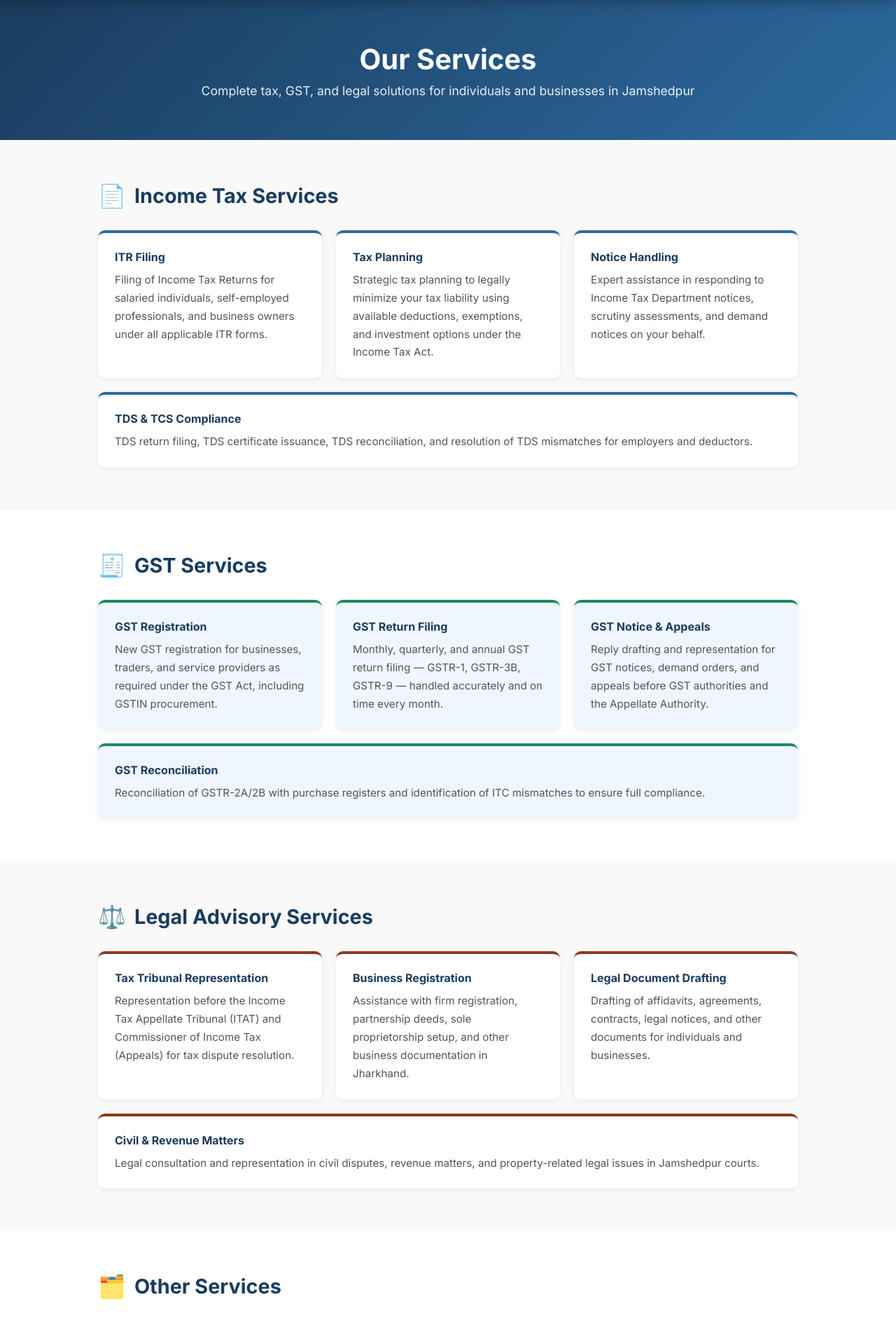
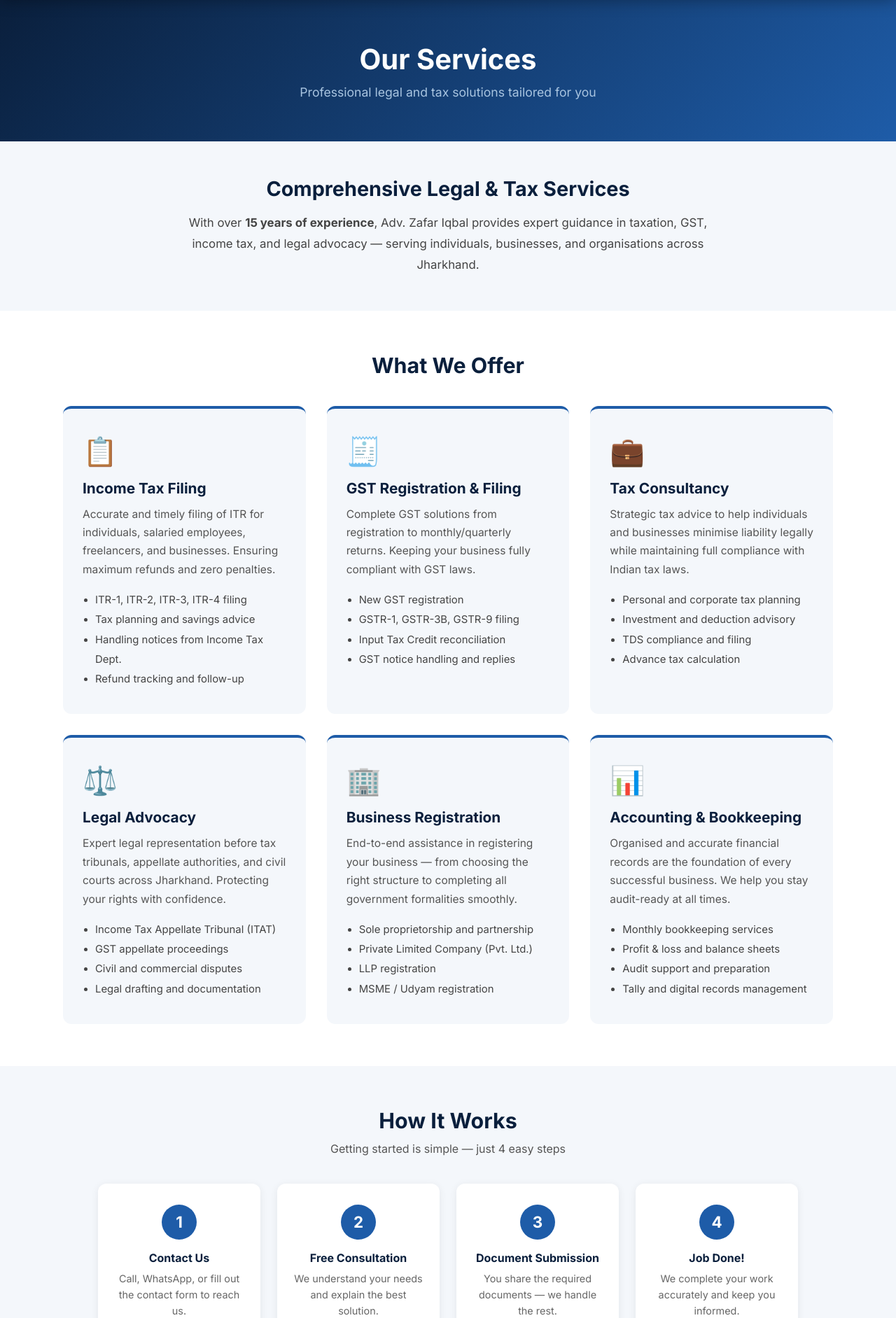
Before and after one commit to minzaiqbal/fathers-website, a Flask app: page /services in a window 1280 px wide. Shown: the part 68-1951 px from the top of the page at 70% size. Run offline with Flask 3, Linux system fonts and the light colour scheme.

Commit message:
Beautified services.html

```diff
--- a/templates/services.html
+++ b/templates/services.html
@@ -1,159 +1,169 @@
 {% extends "base.html" %}
-
-{% block title %}Our Services - Tax Consultant & Advocate{% endblock %}
-
+{% block title %}Services – Adv. Zafar Iqbal{% endblock %}
 {% block content %}
 
 <!-- Page Header -->
-<section style="background: linear-gradient(135deg, #1a3c5e, #2d6a9f); color: white; padding: 60px 20px; text-align: center;">
-  <div style="max-width: 800px; margin: 0 auto;">
-    <h1 style="font-size: 2.5rem; margin-bottom: 10px;">Our Services</h1>
-    <p style="font-size: 1.1rem; opacity: 0.9;">Complete tax, GST, and legal solutions for individuals and businesses in Jamshedpur</p>
+<div style="background: linear-gradient(135deg, #0a1f3c 0%, #1e5ca8 100%); padding: 60px 20px; text-align: center;">
+  <h1 style="color: #ffffff; font-family: 'Inter', sans-serif; font-size: 2.5rem; font-weight: 700; margin: 0 0 12px 0;">Our Services</h1>
+  <p style="color: #a8c4e0; font-family: 'Inter', sans-serif; font-size: 1.1rem; margin: 0;">Professional legal and tax solutions tailored for you</p>
+</div>
+
+<!-- Intro Section -->
+<div style="background: #f4f7fb; padding: 50px 20px; text-align: center;">
+  <div style="max-width: 750px; margin: 0 auto;">
+    <h2 style="color: #0a1f3c; font-family: 'Inter', sans-serif; font-size: 1.8rem; font-weight: 700; margin-bottom: 16px;">Comprehensive Legal & Tax Services</h2>
+    <p style="color: #444; font-family: 'Inter', sans-serif; font-size: 1.05rem; line-height: 1.8; margin: 0;">
+      With over <strong>15 years of experience</strong>, Adv. Zafar Iqbal provides expert guidance in taxation, GST, income tax, and legal advocacy — serving individuals, businesses, and organisations across Jharkhand.
+    </p>
   </div>
-</section>
+</div>
 
-<!-- Income Tax Services -->
-<section style="padding: 60px 20px; background: #f9f9f9;">
-  <div style="max-width: 1000px; margin: 0 auto;">
+<!-- Service Cards Grid -->
+<div style="background: #ffffff; padding: 60px 20px;">
+  <div style="max-width: 1100px; margin: 0 auto;">
 
-    <div style="display: flex; align-items: center; gap: 12px; margin-bottom: 30px;">
-      <span style="font-size: 2rem;">📄</span>
-      <h2 style="color: #1a3c5e; font-size: 1.8rem;">Income Tax Services</h2>
-    </div>
+    <h2 style="text-align: center; color: #0a1f3c; font-family: 'Inter', sans-serif; font-size: 1.9rem; font-weight: 700; margin-bottom: 40px;">What We Offer</h2>
 
-    <div style="display: flex; flex-wrap: wrap; gap: 20px;">
+    <div style="display: grid; grid-template-columns: repeat(auto-fit, minmax(300px, 1fr)); gap: 30px;">
 
-      <div style="background: white; border-radius: 10px; padding: 24px; flex: 1; min-width: 260px; box-shadow: 0 2px 8px rgba(0,0,0,0.07); border-top: 4px solid #2d6a9f;">
-        <h4 style="color: #1a3c5e; margin-bottom: 10px;">ITR Filing</h4>
-        <p style="color: #555; line-height: 1.7; font-size: 0.95rem;">Filing of Income Tax Returns for salaried individuals, self-employed professionals, and business owners under all applicable ITR forms.</p>
+      <!-- Card 1: Income Tax -->
+      <div style="background: #f4f7fb; border-radius: 12px; padding: 36px 28px; border-top: 4px solid #1e5ca8; transition: box-shadow 0.3s;">
+        <div style="font-size: 2.5rem; margin-bottom: 16px;">📋</div>
+        <h3 style="color: #0a1f3c; font-family: 'Inter', sans-serif; font-size: 1.3rem; font-weight: 700; margin: 0 0 12px 0;">Income Tax Filing</h3>
+        <p style="color: #555; font-family: 'Inter', sans-serif; font-size: 0.97rem; line-height: 1.7; margin: 0 0 16px 0;">
+          Accurate and timely filing of ITR for individuals, salaried employees, freelancers, and businesses. Ensuring maximum refunds and zero penalties.
+        </p>
+        <ul style="color: #444; font-family: 'Inter', sans-serif; font-size: 0.93rem; line-height: 1.9; padding-left: 18px; margin: 0;">
+          <li>ITR-1, ITR-2, ITR-3, ITR-4 filing</li>
+          <li>Tax planning and savings advice</li>
+          <li>Handling notices from Income Tax Dept.</li>
+          <li>Refund tracking and follow-up</li>
+        </ul>
       </div>
 
-      <div style="background: white; border-radius: 10px; padding: 24px; flex: 1; min-width: 260px; box-shadow: 0 2px 8px rgba(0,0,0,0.07); border-top: 4px solid #2d6a9f;">
-        <h4 style="color: #1a3c5e; margin-bottom: 10px;">Tax Planning</h4>
-        <p style="color: #555; line-height: 1.7; font-size: 0.95rem;">Strategic tax planning to legally minimize your tax liability using available deductions, exemptions, and investment options under the Income Tax Act.</p>
+      <!-- Card 2: GST -->
+      <div style="background: #f4f7fb; border-radius: 12px; padding: 36px 28px; border-top: 4px solid #1e5ca8;">
+        <div style="font-size: 2.5rem; margin-bottom: 16px;">🧾</div>
+        <h3 style="color: #0a1f3c; font-family: 'Inter', sans-serif; font-size: 1.3rem; font-weight: 700; margin: 0 0 12px 0;">GST Registration & Filing</h3>
+        <p style="color: #555; font-family: 'Inter', sans-serif; font-size: 0.97rem; line-height: 1.7; margin: 0 0 16px 0;">
+          Complete GST solutions from registration to monthly/quarterly returns. Keeping your business fully compliant with GST laws.
+        </p>
+        <ul style="color: #444; font-family: 'Inter', sans-serif; font-size: 0.93rem; line-height: 1.9; padding-left: 18px; margin: 0;">
+          <li>New GST registration</li>
+          <li>GSTR-1, GSTR-3B, GSTR-9 filing</li>
+          <li>Input Tax Credit reconciliation</li>
+          <li>GST notice handling and replies</li>
+        </ul>
       </div>
 
-      <div style="background: white; border-radius: 10px; padding: 24px; flex: 1; min-width: 260px; box-shadow: 0 2px 8px rgba(0,0,0,0.07); border-top: 4px solid #2d6a9f;">
-        <h4 style="color: #1a3c5e; margin-bottom: 10px;">Notice Handling</h4>
-        <p style="color: #555; line-height: 1.7; font-size: 0.95rem;">Expert assistance in responding to Income Tax Department notices, scrutiny assessments, and demand notices on your behalf.</p>
+      <!-- Card 3: Tax Consultancy -->
+      <div style="background: #f4f7fb; border-radius: 12px; padding: 36px 28px; border-top: 4px solid #1e5ca8;">
+        <div style="font-size: 2.5rem; margin-bottom: 16px;">💼</div>
+        <h3 style="color: #0a1f3c; font-family: 'Inter', sans-serif; font-size: 1.3rem; font-weight: 700; margin: 0 0 12px 0;">Tax Consultancy</h3>
+        <p style="color: #555; font-family: 'Inter', sans-serif; font-size: 0.97rem; line-height: 1.7; margin: 0 0 16px 0;">
+          Strategic tax advice to help individuals and businesses minimise liability legally while maintaining full compliance with Indian tax laws.
+        </p>
+        <ul style="color: #444; font-family: 'Inter', sans-serif; font-size: 0.93rem; line-height: 1.9; padding-left: 18px; margin: 0;">
+          <li>Personal and corporate tax planning</li>
+          <li>Investment and deduction advisory</li>
+          <li>TDS compliance and filing</li>
+          <li>Advance tax calculation</li>
+        </ul>
       </div>
 
-      <div style="background: white; border-radius: 10px; padding: 24px; flex: 1; min-width: 260px; box-shadow: 0 2px 8px rgba(0,0,0,0.07); border-top: 4px solid #2d6a9f;">
-        <h4 style="color: #1a3c5e; margin-bottom: 10px;">TDS & TCS Compliance</h4>
-        <p style="color: #555; line-height: 1.7; font-size: 0.95rem;">TDS return filing, TDS certificate issuance, TDS reconciliation, and resolution of TDS mismatches for employers and deductors.</p>
+      <!-- Card 4: Legal Advocacy -->
+      <div style="background: #f4f7fb; border-radius: 12px; padding: 36px 28px; border-top: 4px solid #1e5ca8;">
+        <div style="font-size: 2.5rem; margin-bottom: 16px;">⚖️</div>
+        <h3 style="color: #0a1f3c; font-family: 'Inter', sans-serif; font-size: 1.3rem; font-weight: 700; margin: 0 0 12px 0;">Legal Advocacy</h3>
+        <p style="color: #555; font-family: 'Inter', sans-serif; font-size: 0.97rem; line-height: 1.7; margin: 0 0 16px 0;">
+          Expert legal representation before tax tribunals, appellate authorities, and civil courts across Jharkhand. Protecting your rights with confidence.
+        </p>
+        <ul style="color: #444; font-family: 'Inter', sans-serif; font-size: 0.93rem; line-height: 1.9; padding-left: 18px; margin: 0;">
+          <li>Income Tax Appellate Tribunal (ITAT)</li>
+          <li>GST appellate proceedings</li>
+          <li>Civil and commercial disputes</li>
+          <li>Legal drafting and documentation</li>
+        </ul>
+      </div>
+
+      <!-- Card 5: Business Registration -->
+      <div style="background: #f4f7fb; border-radius: 12px; padding: 36px 28px; border-top: 4px solid #1e5ca8;">
+        <div style="font-size: 2.5rem; margin-bottom: 16px;">🏢</div>
+        <h3 style="color: #0a1f3c; font-family: 'Inter', sans-serif; font-size: 1.3rem; font-weight: 700; margin: 0 0 12px 0;">Business Registration</h3>
+        <p style="color: #555; font-family: 'Inter', sans-serif; font-size: 0.97rem; line-height: 1.7; margin: 0 0 16px 0;">
+          End-to-end assistance in registering your business — from choosing the right structure to completing all government formalities smoothly.
+        </p>
+        <ul style="color: #444; font-family: 'Inter', sans-serif; font-size: 0.93rem; line-height: 1.9; padding-left: 18px; margin: 0;">
+          <li>Sole proprietorship and partnership</li>
+          <li>Private Limited Company (Pvt. Ltd.)</li>
+          <li>LLP registration</li>
+          <li>MSME / Udyam registration</li>
+        </ul>
+      </div>
+
+      <!-- Card 6: Accounting -->
+      <div style="background: #f4f7fb; border-radius: 12px; padding: 36px 28px; border-top: 4px solid #1e5ca8;">
+        <div style="font-size: 2.5rem; margin-bottom: 16px;">📊</div>
+        <h3 style="color: #0a1f3c; font-family: 'Inter', sans-serif; font-size: 1.3rem; font-weight: 700; margin: 0 0 12px 0;">Accounting & Bookkeeping</h3>
+        <p style="color: #555; font-family: 'Inter', sans-serif; font-size: 0.97rem; line-height: 1.7; margin: 0 0 16px 0;">
+          Organised and accurate financial records are the foundation of every successful business. We help you stay audit-ready at all times.
+        </p>
+        <ul style="color: #444; font-family: 'Inter', sans-serif; font-size: 0.93rem; line-height: 1.9; padding-left: 18px; margin: 0;">
+          <li>Monthly bookkeeping services</li>
+          <li>Profit & loss and balance sheets</li>
+          <li>Audit support and preparation</li>
+          <li>Tally and digital records management</li>
+        </ul>
       </div>
 
     </div>
   </div>
-</section>
+</div>
 
-<!-- GST Services -->
-<section style="padding: 60px 20px; background: white;">
+<!-- Process Section -->
+<div style="background: #f4f7fb; padding: 60px 20px; text-align: center;">
   <div style="max-width: 1000px; margin: 0 auto;">
+    <h2 style="color: #0a1f3c; font-family: 'Inter', sans-serif; font-size: 1.9rem; font-weight: 700; margin-bottom: 12px;">How It Works</h2>
+    <p style="color: #555; font-family: 'Inter', sans-serif; font-size: 1rem; margin-bottom: 40px;">Getting started is simple — just 4 easy steps</p>
 
-    <div style="display: flex; align-items: center; gap: 12px; margin-bottom: 30px;">
-      <span style="font-size: 2rem;">🧾</span>
-      <h2 style="color: #1a3c5e; font-size: 1.8rem;">GST Services</h2>
-    </div>
+    <div style="display: grid; grid-template-columns: repeat(auto-fit, minmax(200px, 1fr)); gap: 24px;">
 
-    <div style="display: flex; flex-wrap: wrap; gap: 20px;">
-
-      <div style="background: #f0f6ff; border-radius: 10px; padding: 24px; flex: 1; min-width: 260px; box-shadow: 0 2px 8px rgba(0,0,0,0.07); border-top: 4px solid #1a8a5e;">
-        <h4 style="color: #1a3c5e; margin-bottom: 10px;">GST Registration</h4>
-        <p style="color: #555; line-height: 1.7; font-size: 0.95rem;">New GST registration for businesses, traders, and service providers as required under the GST Act, including GSTIN procurement.</p>
+      <div style="background: #ffffff; border-radius: 12px; padding: 30px 20px; box-shadow: 0 2px 12px rgba(0,0,0,0.07);">
+        <div style="background: #1e5ca8; color: #fff; font-family: 'Inter', sans-serif; font-size: 1.4rem; font-weight: 700; width: 50px; height: 50px; border-radius: 50%; display: flex; align-items: center; justify-content: center; margin: 0 auto 16px auto;">1</div>
+        <h4 style="color: #0a1f3c; font-family: 'Inter', sans-serif; font-weight: 700; margin: 0 0 8px 0;">Contact Us</h4>
+        <p style="color: #666; font-family: 'Inter', sans-serif; font-size: 0.9rem; line-height: 1.6; margin: 0;">Call, WhatsApp, or fill out the contact form to reach us.</p>
       </div>
 
-      <div style="background: #f0f6ff; border-radius: 10px; padding: 24px; flex: 1; min-width: 260px; box-shadow: 0 2px 8px rgba(0,0,0,0.07); border-top: 4px solid #1a8a5e;">
-        <h4 style="color: #1a3c5e; margin-bottom: 10px;">GST Return Filing</h4>
-        <p style="color: #555; line-height: 1.7; font-size: 0.95rem;">Monthly, quarterly, and annual GST return filing — GSTR-1, GSTR-3B, GSTR-9 — handled accurately and on time every month.</p>
+      <div style="background: #ffffff; border-radius: 12px; padding: 30px 20px; box-shadow: 0 2px 12px rgba(0,0,0,0.07);">
+        <div style="background: #1e5ca8; color: #fff; font-family: 'Inter', sans-serif; font-size: 1.4rem; font-weight: 700; width: 50px; height: 50px; border-radius: 50%; display: flex; align-items: center; justify-content: center; margin: 0 auto 16px auto;">2</div>
+        <h4 style="color: #0a1f3c; font-family: 'Inter', sans-serif; font-weight: 700; margin: 0 0 8px 0;">Free Consultation</h4>
+        <p style="color: #666; font-family: 'Inter', sans-serif; font-size: 0.9rem; line-height: 1.6; margin: 0;">We understand your needs and explain the best solution.</p>
       </div>
 
-      <div style="background: #f0f6ff; border-radius: 10px; padding: 24px; flex: 1; min-width: 260px; box-shadow: 0 2px 8px rgba(0,0,0,0.07); border-top: 4px solid #1a8a5e;">
-        <h4 style="color: #1a3c5e; margin-bottom: 10px;">GST Notice & Appeals</h4>
-        <p style="color: #555; line-height: 1.7; font-size: 0.95rem;">Reply drafting and representation for GST notices, demand orders, and appeals before GST authorities and the Appellate Authority.</p>
+      <div style="background: #ffffff; border-radius: 12px; padding: 30px 20px; box-shadow: 0 2px 12px rgba(0,0,0,0.07);">
+        <div style="background: #1e5ca8; color: #fff; font-family: 'Inter', sans-serif; font-size: 1.4rem; font-weight: 700; width: 50px; height: 50px; border-radius: 50%; display: flex; align-items: center; justify-content: center; margin: 0 auto 16px auto;">3</div>
+        <h4 style="color: #0a1f3c; font-family: 'Inter', sans-serif; font-weight: 700; margin: 0 0 8px 0;">Document Submission</h4>
+        <p style="color: #666; font-family: 'Inter', sans-serif; font-size: 0.9rem; line-height: 1.6; margin: 0;">You share the required documents — we handle the rest.</p>
       </div>
 
-      <div style="background: #f0f6ff; border-radius: 10px; padding: 24px; flex: 1; min-width: 260px; box-shadow: 0 2px 8px rgba(0,0,0,0.07); border-top: 4px solid #1a8a5e;">
-        <h4 style="color: #1a3c5e; margin-bottom: 10px;">GST Reconciliation</h4>
-        <p style="color: #555; line-height: 1.7; font-size: 0.95rem;">Reconciliation of GSTR-2A/2B with purchase registers and identification of ITC mismatches to ensure full compliance.</p>
+      <div style="background: #ffffff; border-radius: 12px; padding: 30px 20px; box-shadow: 0 2px 12px rgba(0,0,0,0.07);">
+        <div style="background: #1e5ca8; color: #fff; font-family: 'Inter', sans-serif; font-size: 1.4rem; font-weight: 700; width: 50px; height: 50px; border-radius: 50%; display: flex; align-items: center; justify-content: center; margin: 0 auto 16px auto;">4</div>
+        <h4 style="color: #0a1f3c; font-family: 'Inter', sans-serif; font-weight: 700; margin: 0 0 8px 0;">Job Done!</h4>
+        <p style="color: #666; font-family: 'Inter', sans-serif; font-size: 0.9rem; line-height: 1.6; margin: 0;">We complete your work accurately and keep you informed.</p>
       </div>
 
     </div>
   </div>
-</section>
+</div>
 
-<!-- Legal Services -->
-<section style="padding: 60px 20px; background: #f9f9f9;">
-  <div style="max-width: 1000px; margin: 0 auto;">
-
-    <div style="display: flex; align-items: center; gap: 12px; margin-bottom: 30px;">
-      <span style="font-size: 2rem;">⚖️</span>
-      <h2 style="color: #1a3c5e; font-size: 1.8rem;">Legal Advisory Services</h2>
-    </div>
-
-    <div style="display: flex; flex-wrap: wrap; gap: 20px;">
-
-      <div style="background: white; border-radius: 10px; padding: 24px; flex: 1; min-width: 260px; box-shadow: 0 2px 8px rgba(0,0,0,0.07); border-top: 4px solid #8a3a1a;">
-        <h4 style="color: #1a3c5e; margin-bottom: 10px;">Tax Tribunal Representation</h4>
-        <p style="color: #555; line-height: 1.7; font-size: 0.95rem;">Representation before the Income Tax Appellate Tribunal (ITAT) and Commissioner of Income Tax (Appeals) for tax dispute resolution.</p>
-      </div>
-
-      <div style="background: white; border-radius: 10px; padding: 24px; flex: 1; min-width: 260px; box-shadow: 0 2px 8px rgba(0,0,0,0.07); border-top: 4px solid #8a3a1a;">
-        <h4 style="color: #1a3c5e; margin-bottom: 10px;">Business Registration</h4>
-        <p style="color: #555; line-height: 1.7; font-size: 0.95rem;">Assistance with firm registration, partnership deeds, sole proprietorship setup, and other business documentation in Jharkhand.</p>
-      </div>
-
-      <div style="background: white; border-radius: 10px; padding: 24px; flex: 1; min-width: 260px; box-shadow: 0 2px 8px rgba(0,0,0,0.07); border-top: 4px solid #8a3a1a;">
-        <h4 style="color: #1a3c5e; margin-bottom: 10px;">Legal Document Drafting</h4>
-        <p style="color: #555; line-height: 1.7; font-size: 0.95rem;">Drafting of affidavits, agreements, contracts, legal notices, and other documents for individuals and businesses.</p>
-      </div>
-
-      <div style="background: white; border-radius: 10px; padding: 24px; flex: 1; min-width: 260px; box-shadow: 0 2px 8px rgba(0,0,0,0.07); border-top: 4px solid #8a3a1a;">
-        <h4 style="color: #1a3c5e; margin-bottom: 10px;">Civil & Revenue Matters</h4>
-        <p style="color: #555; line-height: 1.7; font-size: 0.95rem;">Legal consultation and representation in civil disputes, revenue matters, and property-related legal issues in Jamshedpur courts.</p>
-      </div>
-
-    </div>
+<!-- CTA Section -->
+<div style="background: linear-gradient(135deg, #0a1f3c 0%, #1e5ca8 100%); padding: 60px 20px; text-align: center;">
+  <h2 style="color: #ffffff; font-family: 'Inter', sans-serif; font-size: 2rem; font-weight: 700; margin: 0 0 14px 0;">Need Help With Any of These Services?</h2>
+  <p style="color: #a8c4e0; font-family: 'Inter', sans-serif; font-size: 1.05rem; margin: 0 0 30px 0;">Get in touch today — first consultation is always free!</p>
+  <div style="display: flex; gap: 16px; justify-content: center; flex-wrap: wrap;">
+    <a href="/contact" style="background: #ffffff; color: #0a1f3c; font-family: 'Inter', sans-serif; font-weight: 700; font-size: 1rem; padding: 14px 32px; border-radius: 8px; text-decoration: none;">📩 Contact Us</a>
+    <a href="https://wa.me/919835167520" target="_blank" style="background: #25D366; color: #ffffff; font-family: 'Inter', sans-serif; font-weight: 700; font-size: 1rem; padding: 14px 32px; border-radius: 8px; text-decoration: none;">💬 WhatsApp Us</a>
   </div>
-</section>
-
-<!-- Other Services -->
-<section style="padding: 60px 20px; background: white;">
-  <div style="max-width: 1000px; margin: 0 auto;">
-
-    <div style="display: flex; align-items: center; gap: 12px; margin-bottom: 30px;">
-      <span style="font-size: 2rem;">🗂️</span>
-      <h2 style="color: #1a3c5e; font-size: 1.8rem;">Other Services</h2>
-    </div>
-
-    <div style="display: flex; flex-wrap: wrap; gap: 20px;">
-
-      <div style="background: #fff8f0; border-radius: 10px; padding: 24px; flex: 1; min-width: 260px; box-shadow: 0 2px 8px rgba(0,0,0,0.07); border-top: 4px solid #c87941;">
-        <h4 style="color: #1a3c5e; margin-bottom: 10px;">PAN & TAN Application</h4>
-        <p style="color: #555; line-height: 1.7; font-size: 0.95rem;">Assistance in applying for new PAN cards, PAN corrections, and TAN registration for businesses and deductors.</p>
-      </div>
-
-      <div style="background: #fff8f0; border-radius: 10px; padding: 24px; flex: 1; min-width: 260px; box-shadow: 0 2px 8px rgba(0,0,0,0.07); border-top: 4px solid #c87941;">
-        <h4 style="color: #1a3c5e; margin-bottom: 10px;">Accounting & Bookkeeping</h4>
-        <p style="color: #555; line-height: 1.7; font-size: 0.95rem;">Basic accounting, ledger maintenance, and bookkeeping services for small businesses and traders in Jamshedpur.</p>
-      </div>
-
-      <div style="background: #fff8f0; border-radius: 10px; padding: 24px; flex: 1; min-width: 260px; box-shadow: 0 2px 8px rgba(0,0,0,0.07); border-top: 4px solid #c87941;">
-        <h4 style="color: #1a3c5e; margin-bottom: 10px;">MSME & Udyam Registration</h4>
-        <p style="color: #555; line-height: 1.7; font-size: 0.95rem;">Udyam registration for small and medium enterprises to avail government benefits and schemes under MSME policy.</p>
-      </div>
-
-    </div>
-  </div>
-</section>
-
-<!-- CTA Banner -->
-<section style="padding: 60px 20px; background: linear-gradient(135deg, #1a3c5e, #2d6a9f); color: white; text-align: center;">
-  <div style="max-width: 700px; margin: 0 auto;">
-    <h3 style="font-size: 1.8rem; margin-bottom: 15px;">Not Sure Which Service You Need?</h3>
-    <p style="opacity: 0.9; font-size: 1.05rem; margin-bottom: 30px;">Just reach out — we will listen to your situation and guide you to the right solution.</p>
-    <a href="/contact" style="background: white; color: #1a3c5e; padding: 14px 36px; border-radius: 6px; font-weight: bold; text-decoration: none; font-size: 1rem;">Contact Us Today</a>
-  </div>
-</section>
+</div>
 
 {% endblock %}
```
